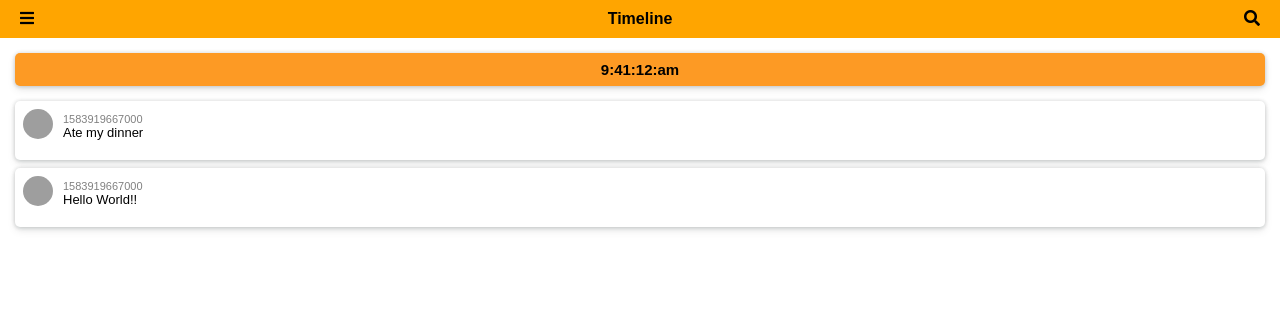
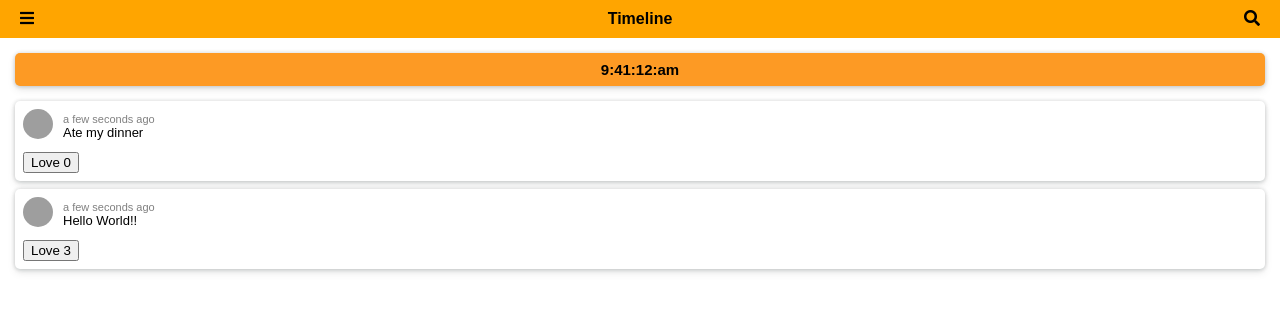
Before and after one commit to saimonazad/Tweet-ReactJS, a React (Create React App) app: page / in a window 1280 px wide. Shown: the top 312 px of the page. Built offline with nearby package versions, Linux system fonts and the light colour scheme; grey boxes are pictures that could not be loaded.

Commit message:
Basic love react feature
add a button which can counter the love react.

```diff
--- a/package.json
+++ b/package.json
@@ -5,9 +5,6 @@
   "keywords": [],
   "main": "src/index.js",
   "dependencies": {
-    "@fortawesome/fontawesome-svg-core": "1.2.27",
-    "@fortawesome/react-fontawesome": "0.1.9",
-    "font-awesome": "4.7.0",
     "react": "16.12.0",
     "react-dom": "16.12.0",
     "react-scripts": "3.0.1"
--- a/public/index.html
+++ b/public/index.html
@@ -17,6 +17,7 @@
       rel="stylesheet"
       href="https://cdnjs.cloudflare.com/ajax/libs/font-awesome/5.12.1/css/all.min.css"
     />
+    <script src="https://unpkg.com/moment@2.24.0/min/moment.min.js"></script>
     <!--
       Notice the use of %PUBLIC_URL% in the tags above.
       It will be replaced with the URL of the `public` folder during the build.
--- a/src/App.js
+++ b/src/App.js
@@ -2,7 +2,6 @@ import React from "react";
 import NavComponent from "./component/NavComponent/NavComponent";
 import ContentComponent from "./component/ContentComponent/ContentComponent";
 import "./styles.css";
-import data from "./data";
 import ClockComponent from "./component/ClockComponent/ClockComponent";
 
 export default function App() {
--- a/src/component/FeedComponent/FeedComponent.js
+++ b/src/component/FeedComponent/FeedComponent.js
@@ -1,5 +1,6 @@
 import React from "react";
 import "./FeedComponent.css";
+import LikeComponent from "../LikeComponent/LikeComponent";
 
 export default class FeedComponent extends React.Component {
   render() {
@@ -9,8 +10,9 @@ export default class FeedComponent extends React.Component {
         <div className="avatar">
           <img src={activity.user.avatar} width="30" height="30" alt="" />
         </div>
-        <span className="time">{activity.timestamp}</span>
+        <span className="time">{moment(activity.timestamp).fromNow()}</span>
         <p>{activity.text}</p>
+        <LikeComponent like={activity.love} />
       </div>
     );
   }
--- /dev/null
+++ b/src/component/LikeComponent/LikeComponent.js
@@ -0,0 +1,21 @@
+import React, { Component } from "react";
+import "./LikeComponent.css";
+
+class LikeComponent extends Component {
+  state = {
+    likes: this.props.like
+  };
+
+  addLike = () => {
+    const newLikes = this.state.likes + 1;
+    this.setState({ likes: newLikes });
+  };
+
+  render() {
+    return (
+      <button onClick={this.addLike.bind(this)}>Love {this.state.likes}</button>
+    );
+  }
+}
+
+export default LikeComponent;
--- a/src/data.js
+++ b/src/data.js
@@ -2,6 +2,7 @@ const data = [
   {
     timestamp: new Date().getTime(),
     text: "Ate my dinner",
+    love: 0,
     user: {
       id: 1,
       name: "Nate",
@@ -12,6 +13,7 @@ const data = [
   {
     timestamp: new Date().getTime(),
     text: "Hello World!!",
+    love: 3,
     user: {
       id: 2,
       name: "Azad",
```
Also changed, not shown: src/component/LikeComponent/LikeComponent.css (added).
